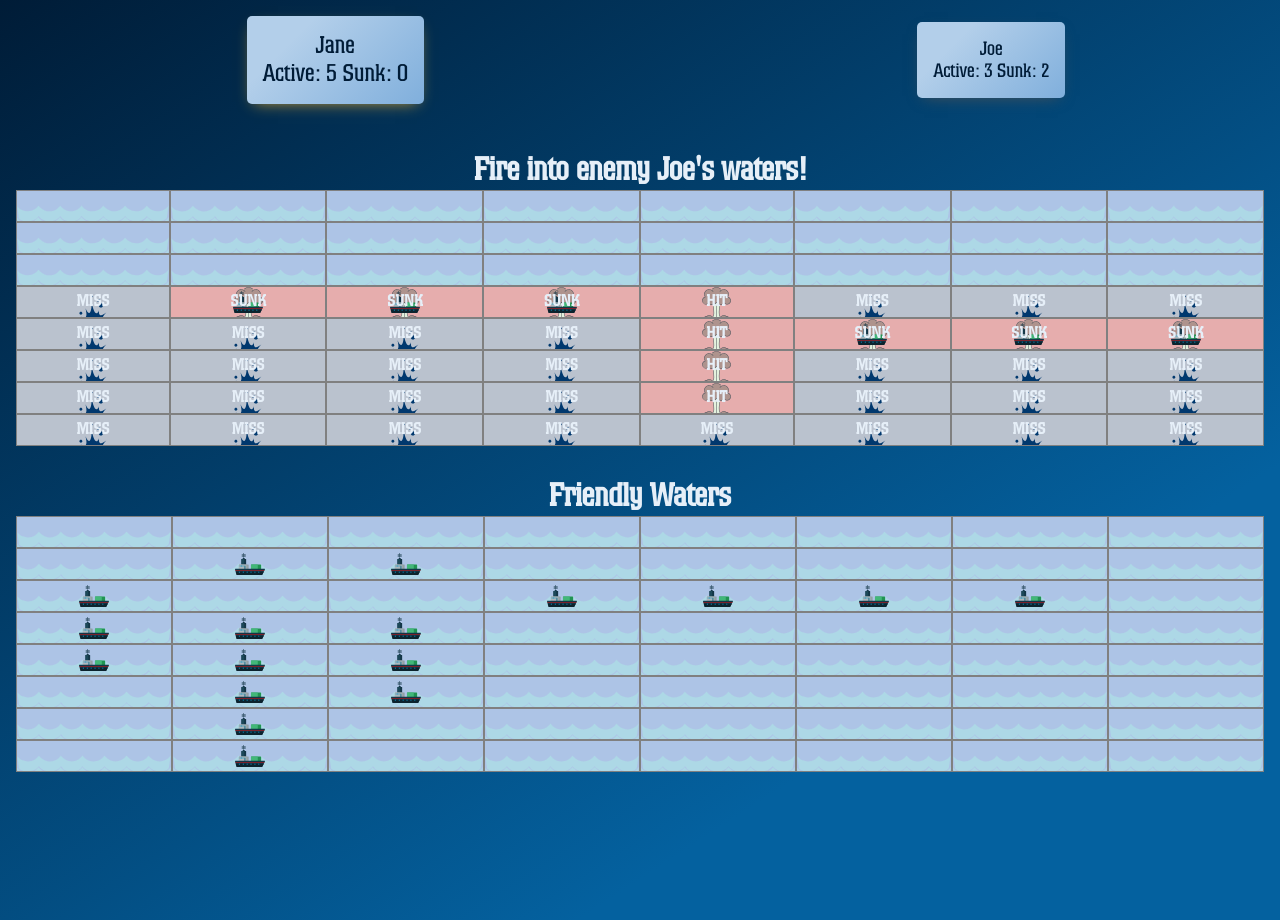
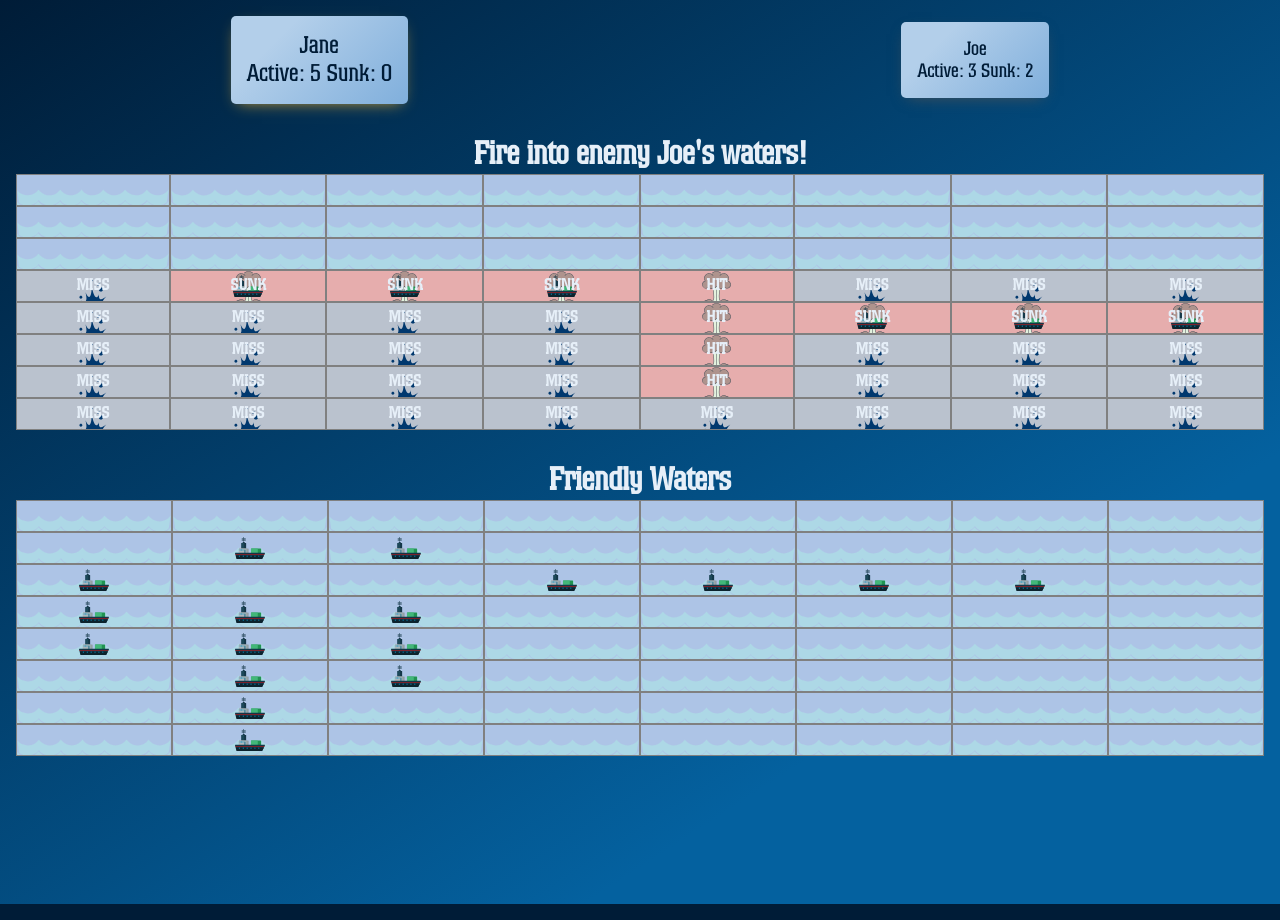
Before and after one commit to timothycohen/battleship, a Svelte app: page / in a window 1280 px wide. Built offline with nearby package versions, Linux system fonts and the light colour scheme.

Commit message:
fixed margin on the scoreboard pushing view over 100vw

```diff
--- a/src/Scoreboard.svelte
+++ b/src/Scoreboard.svelte
@@ -16,6 +16,7 @@
     return total;
   }, 0)
 
+  // DEVTOOL : seed attacks
   $boards[1].receiveAttack([3,0])
   $boards[1].receiveAttack([3,1])
   $boards[1].receiveAttack([3,2])
@@ -101,7 +102,7 @@
     align-items: center;
     justify-content: space-around;
     flex-wrap: wrap;
-    margin: 1rem;
+    margin-top: 1rem;
     gap: 2rem;
   }
 
```
